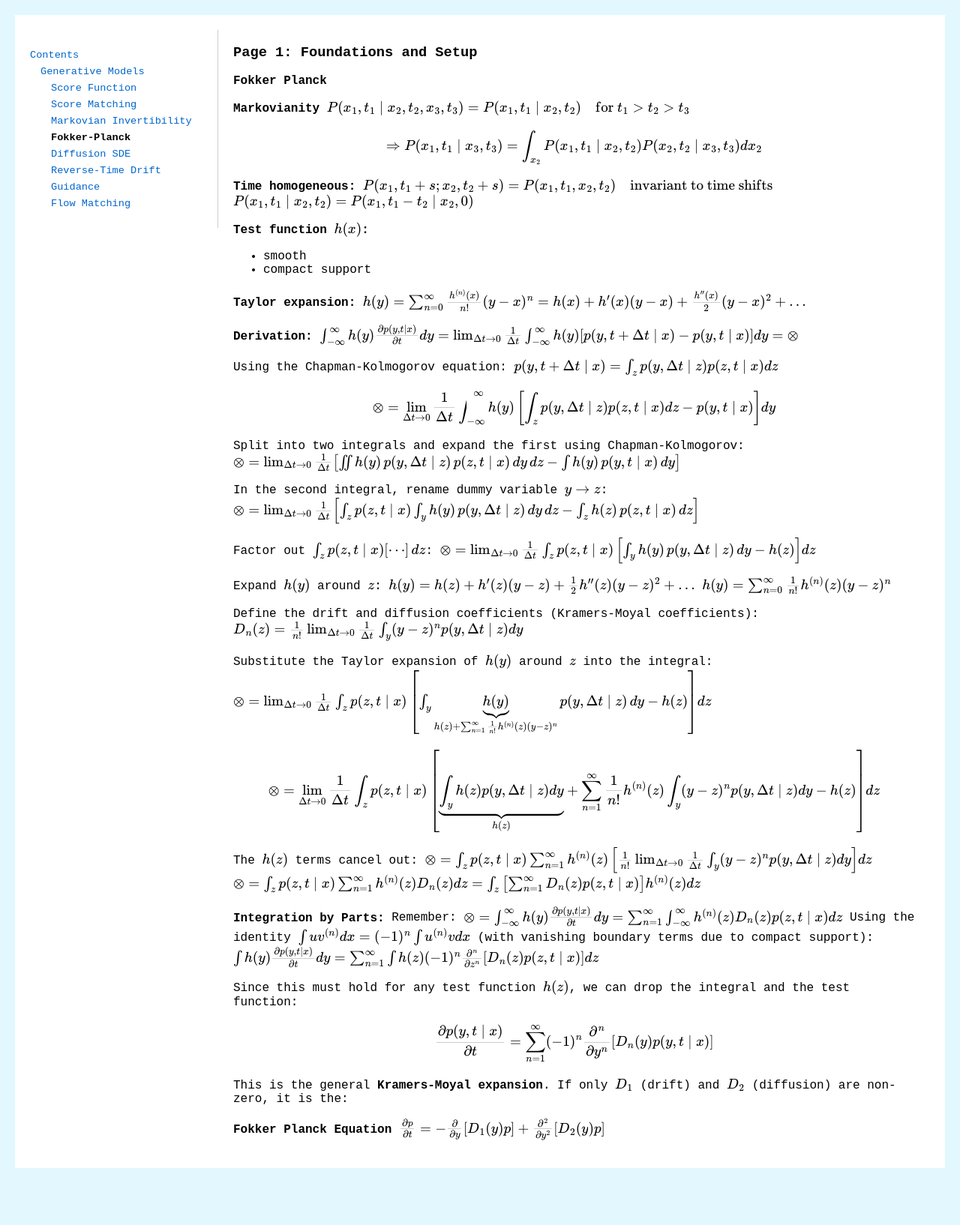
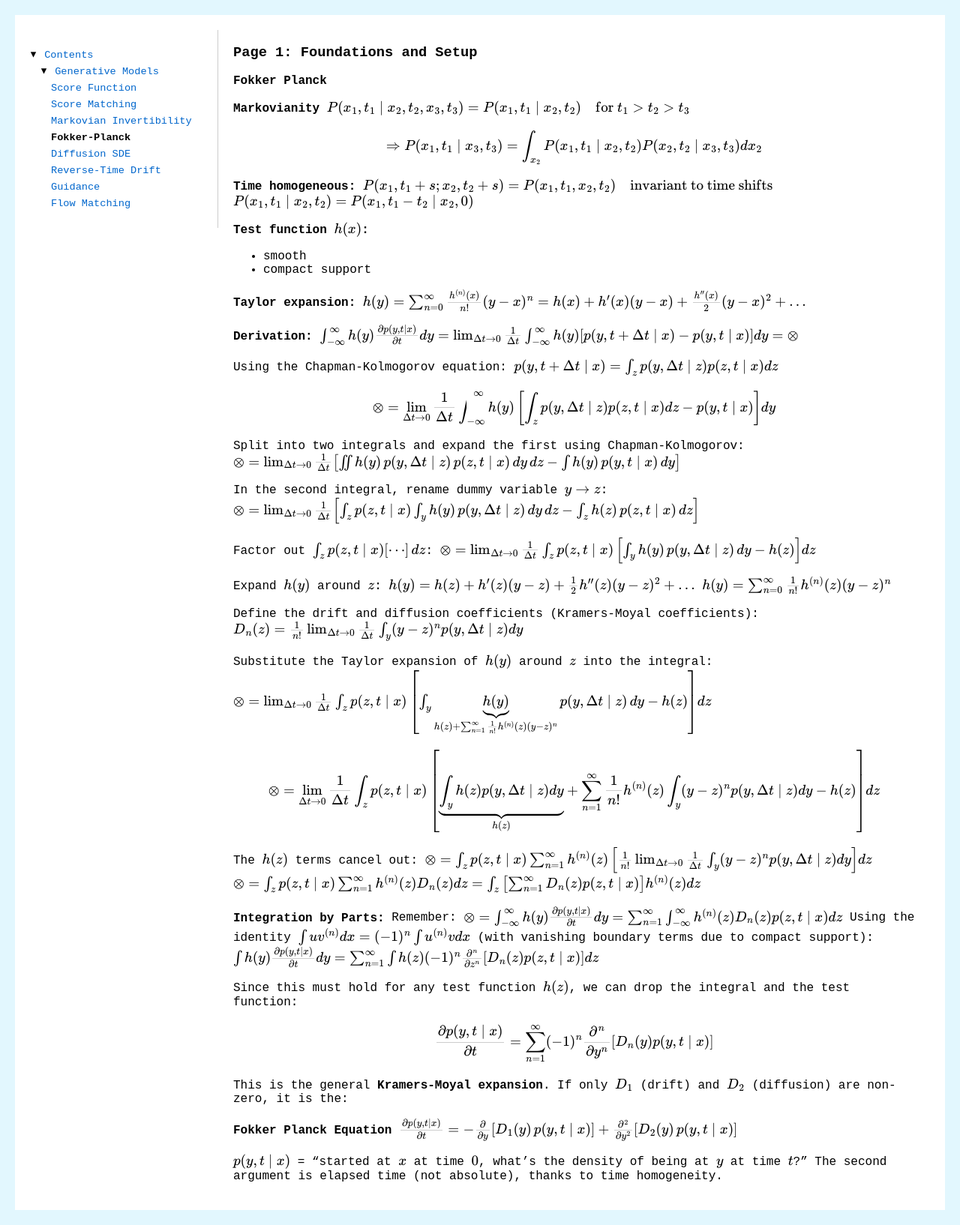
Before and after one commit to scer80/scer80.github.io, a Jekyll site: the page built from contents/generative_models/fokker_planck.md, in a window 1280 px wide. Shown: the whole page at 75% size. Built offline with Jekyll 4.4.1, drawn with Linux system fonts in a browser that asks for light colours; our own code applies the rules of GitHub Pages for plain Markdown files; before the commit the page ends 1578 px from its top, so only the background shows below that.

Commit message:
make navigation elements collapsable

```diff
--- a/_data/contents_nav.yml
+++ b/_data/contents_nav.yml
@@ -13,7 +13,7 @@
         - title: Fokker-Planck
           url: /contents/generative_models/fokker_planck
         - title: Diffusion SDE
-          url: /contents/generative_models/diffusion
+          url: /contents/generative_models/diffusion_sde
         - title: Reverse-Time Drift
           url: /contents/generative_models/diffusion_inversion
         - title: Guidance
--- a/_includes/sidebar.html
+++ b/_includes/sidebar.html
@@ -8,6 +8,9 @@
     {% assign current = true %}
   {% endif %}
   <li>
+    {% if item.children %}
+      <span class="sidebar-toggle" onclick="this.parentElement.classList.toggle('expanded')">&#9654;</span>
+    {% endif %}
     <a href="{{ item.url | relative_url }}"{% if current %} class="sidebar-current"{% endif %}>{{ item.title }}</a>
     {% if item.children %}
       {% include sidebar.html items=item.children %}
--- a/_layouts/contents.html
+++ b/_layouts/contents.html
@@ -32,5 +32,13 @@
             {{ content }}
         </main>
     </div>
+    <script>
+    // Auto-expand sidebar path to current page
+    var cur = document.querySelector('.sidebar a.sidebar-current');
+    while (cur) {
+      if (cur.tagName === 'LI') cur.classList.add('expanded');
+      cur = cur.parentElement;
+    }
+    </script>
 </body>
 </html>
--- a/assets/css/style.scss
+++ b/assets/css/style.scss
@@ -118,6 +118,28 @@ body.paper-style a:hover {
   color: #000000 !important;
 }
 
+/* Collapsible sidebar */
+.sidebar li > ul {
+  display: none;
+}
+
+.sidebar li.expanded > ul {
+  display: block;
+}
+
+.sidebar-toggle {
+  cursor: pointer;
+  display: inline-block;
+  font-size: 0.6em;
+  width: 1em;
+  transition: transform 0.15s;
+  user-select: none;
+}
+
+.sidebar li.expanded > .sidebar-toggle {
+  transform: rotate(90deg);
+}
+
 .content-area {
   flex-grow: 1;
   padding: 0 20px;
--- a/contents/generative_models/fokker_planck.md
+++ b/contents/generative_models/fokker_planck.md
@@ -75,4 +75,6 @@ $$\frac{\partial p(y, t \mid x)}{\partial t} = \sum_{n=1}^{\infty} (-1)^n \frac{
 This is the general **Kramers-Moyal expansion**. If only $D_1$ (drift) and $D_2$ (diffusion) are non-zero, it is the:
 
 **Fokker Planck Equation**
-$$\frac{\partial p}{\partial t} = -\frac{\partial}{\partial y}[D_1(y) p] + \frac{\partial^2}{\partial y^2}[D_2(y) p]$$
+$$\frac{\partial p(y, t \mid x)}{\partial t} = -\frac{\partial}{\partial y}[D_1(y)\, p(y, t \mid x)] + \frac{\partial^2}{\partial y^2}[D_2(y)\, p(y, t \mid x)]$$
+
+$p(y, t \mid x)$ = "started at $x$ at time $0$, what's the density of being at $y$ at time $t$?" The second argument is elapsed time (not absolute), thanks to time homogeneity.
```
Also changed, not shown: contents/generative_models/diffusion.md (deleted, +0 -5 lines), contents/generative_models/diffusion_sde.md (added, +19 -0 lines), contents/generative_models/index.md (+1 -1 lines).
